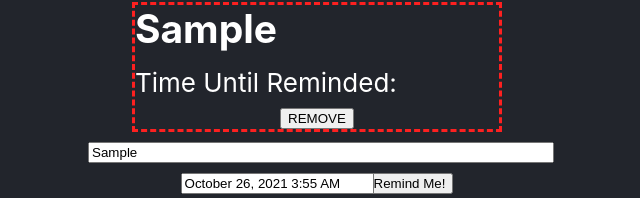
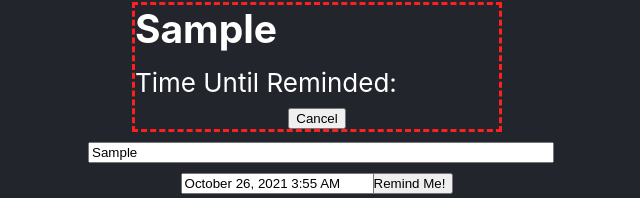
Before and after one commit to hln33/RemindMe, a React (Create React App) app: page / in a window 1280 px wide. Both pictures are taken after typing "Sample" into the empty fields and a click on the button "Remind Me!". Shown: the part 424-622 px from the top of the page, without its empty margins (323-963 px from the left). Built offline with nearby package versions, Linux system fonts and the light colour scheme.

Commit message:
changed delete button text

```diff
--- a/src/components/Reminder.js
+++ b/src/components/Reminder.js
@@ -25,6 +25,8 @@ function Reminder({reminder, removeReminder}) {
     }, [])
 
     const handleRemove = () => {
+        // add to database through back end
+
         removeReminder(reminder.id)
     }
 
@@ -39,7 +41,7 @@ function Reminder({reminder, removeReminder}) {
                     {timeRemaining.sec? `${timeRemaining.sec} S ` : null}
                 </span>
             </p>
-            <button onClick={handleRemove}> REMOVE </button>
+            <button onClick={handleRemove}> Cancel </button>
         </div>
     )
 }
```
